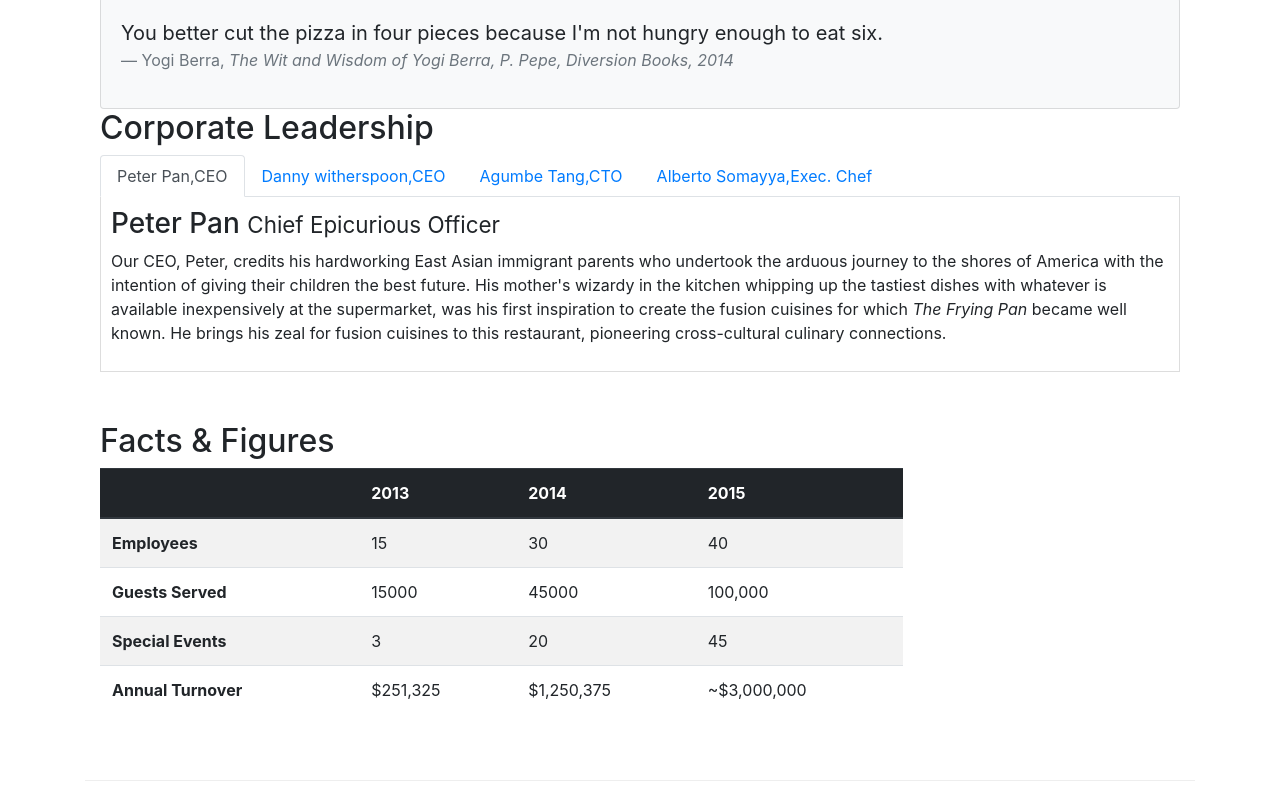
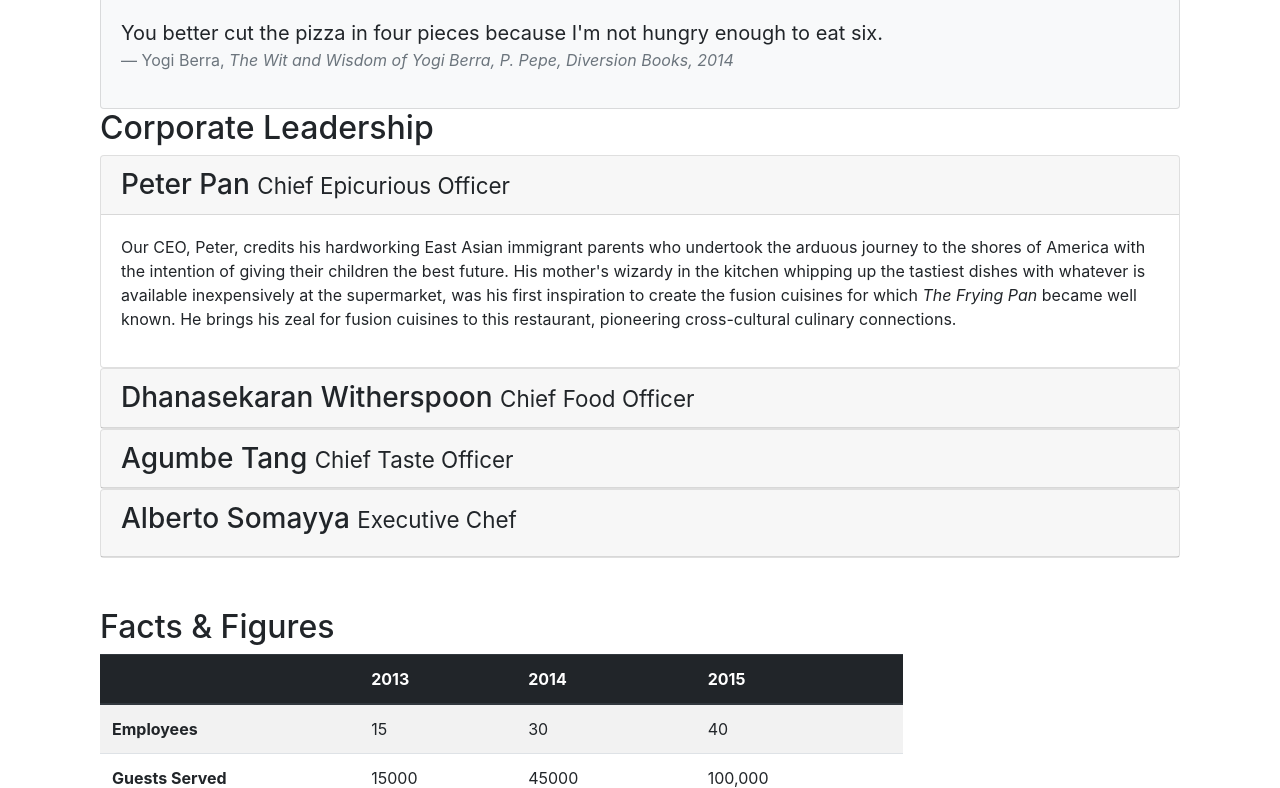
Before and after one commit to Naveen0029/bootstrap4, a website: page aboutus.html in a window 1280 px wide. Shown: the part 762-1550 px from the top of the page. Drawn offline with nearby package versions, Linux system fonts and the light colour scheme; files whose address does not match are found by name.

Commit message:
accordian

```diff
--- a/aboutus.html
+++ b/aboutus.html
@@ -106,45 +106,53 @@
             <div class="col-12 col-sm-12 col-md-12 col-lg-12 col-xl-12">
                 <h2>Corporate Leadership</h2>
 
-                <ul class="nav nav-tabs">
-                    <li class="nav-item">
-                      <a class="nav-link active" href="#peter"
-                      role="tab" data-toggle="tab">Peter Pan,CEO</a>
-                    </li>
-                    <li class="nav-item">
-                        <a class="nav-link" href="#danny"
-                        role="tab" data-toggle="tab">Danny witherspoon,CEO</a>
-                    </li>
-                    <li class="nav-item">
-                        <a class="nav-link" href="#agumbe"
-                        role="tab" data-toggle="tab">Agumbe Tang,CTO</a>
-                    </li>
-                    <li class="nav-item">
-                        <a class="nav-link" href="#alberto"
-                        role="tab" data-toggle="tab">Alberto Somayya,Exec. Chef</a>
-                    </li>
 
-                </ul>
-
-                <div class="tab-content">
-                    <div role="tabpanel" class="tab-pane fade show active" id="peter">
-                    <h3>Peter Pan <small>Chief Epicurious Officer</small></h3>
+                <div id="accordian">
+                    <div class="card">
+                        <div class="card-header" role="tab" id="peterhead">
+                            <h3 class="mb-0">
+                                <a data-toggle="collapse" data-target="#peter"> Peter Pan <small>Chief Epicurious Officer</small></a>
+                                </h3>
+                        </div>
+                        <div class="collapse show" id="peter" data-parent="#accordian">
+                          <div class="card-body">
                             <p class="d-none d-sm-block">Our CEO, Peter, credits his hardworking East Asian immigrant parents who undertook the arduous journey to the shores of America with the intention of giving their children the best future. His mother's wizardy in the kitchen whipping up the tastiest dishes with whatever is available inexpensively at the supermarket, was his first inspiration to create the fusion cuisines for which <em>The Frying Pan</em> became well known. He brings his zeal for fusion cuisines to this restaurant, pioneering cross-cultural culinary connections.</p>
                           </div>
-
-                    <div role="tabpanel" class="tab-pane fade " id="danny">
-                    <h3>Dhanasekaran Witherspoon <small>Chief Food Officer</small></h3>
+                            </div>
+                    </div>
+                  <div class="card">
+                      <div class="card-header" role="tab" id="dannyhead">
+                        <h3 class="mb-0">
+                            <a data-toggle="collapse" data-target="#danny"> Dhanasekaran Witherspoon <small>Chief Food Officer</small></a>
+                        </h3>
+                      </div>
+                      <div class="collapse" id="danny" data-parent="#accordian">
+                          <div class="card-body">
                         <p class="d-none d-sm-block" >Our CFO, Danny, as he is affectionately referred to by his colleagues, comes from a long established family tradition in farming and produce. His experiences growing up on a farm in the Australian outback gave him great appreciation for varieties of food sources. As he puts it in his own words, <em>Everything that runs, wins, and everything that stays, pays!</em></p>
                         </div>
-
-                    <div role="tabpanel" class="tab-pane fade " id="agumbe">
-                    <h3>Agumbe Tang <small>Chief Taste Officer</small></h3>
+                        </div>
+                  </div>
+                  <div class="card">
+                      <div class="card-header" role="tab" id="agumbehead">
+                        <h3 class="mb-0"><a data-toggle="collapse" data-target="#agumbe"> Agumbe Tang <small>Chief Taste Officer</small></a>
+                        </h3>
+                      </div>
+                      <div class="collapse" id="agumbe" data-parent="#accordian">
+                        <div class="card-body">
                         <p class="d-none d-sm-block">Blessed with the most discerning gustatory sense, Agumbe, our CTO, personally ensures that every dish that we serve meets his exacting tastes. Our chefs dread the tongue lashing that ensues if their dish does not meet his exacting standards. He lives by his motto, <em>You click only if you survive my lick.</em></p>
                         </div>
-
-                    <div role="tabpanel" class="tab-pane fade " id="alberto">
-                    <h3>Alberto Somayya <small>Executive Chef</small></h3>
+                        </div>
+                  </div>
+                    <div class="card">
+                        <div class="card-header" role="tab" id="albertohead">
+                            <h3 clas="mb-0"><a data-toggle="collapse" data-target="#alberto"> Alberto Somayya <small>Executive Chef</small></a>
+                            </h3>
+                        </div>
+                        <div class="collapse" id="alberto" data-parent="#accordian">
+                            <div class="card-body">
                           <p class="d-none d-sm-block">Award winning three-star Michelin chef with wide International experience having worked closely with whos-who in the culinary world, he specializes in creating mouthwatering Indo-Italian fusion experiences. He says, <em>Put together the cuisines from the two craziest cultures, and you get a winning hit! Amma Mia!</em></p>
+                          </div>
+                          </div>
                     </div>
               </div>
             </div>
```
Lines whose indentation alone changed are shown as unchanged.
